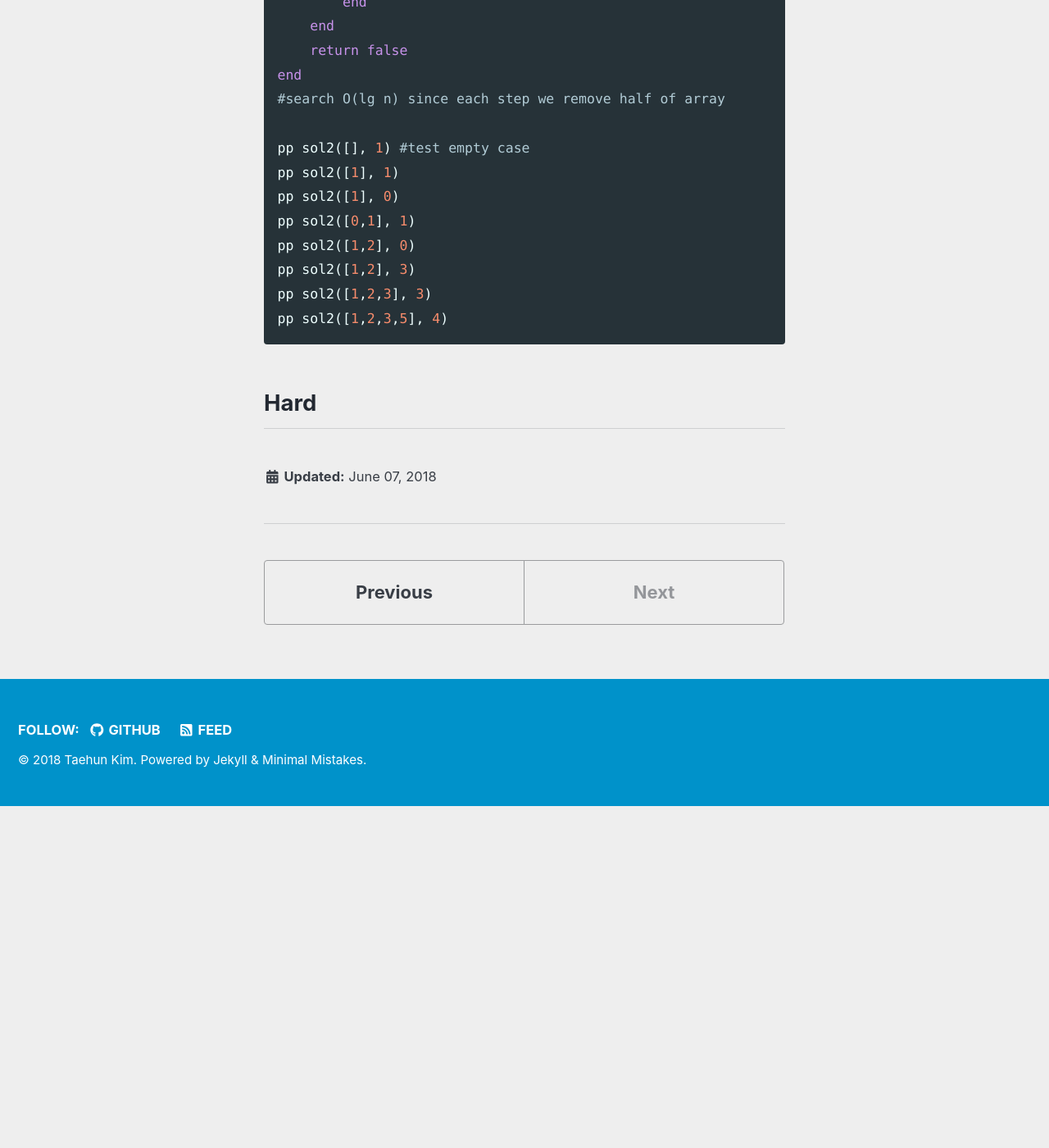
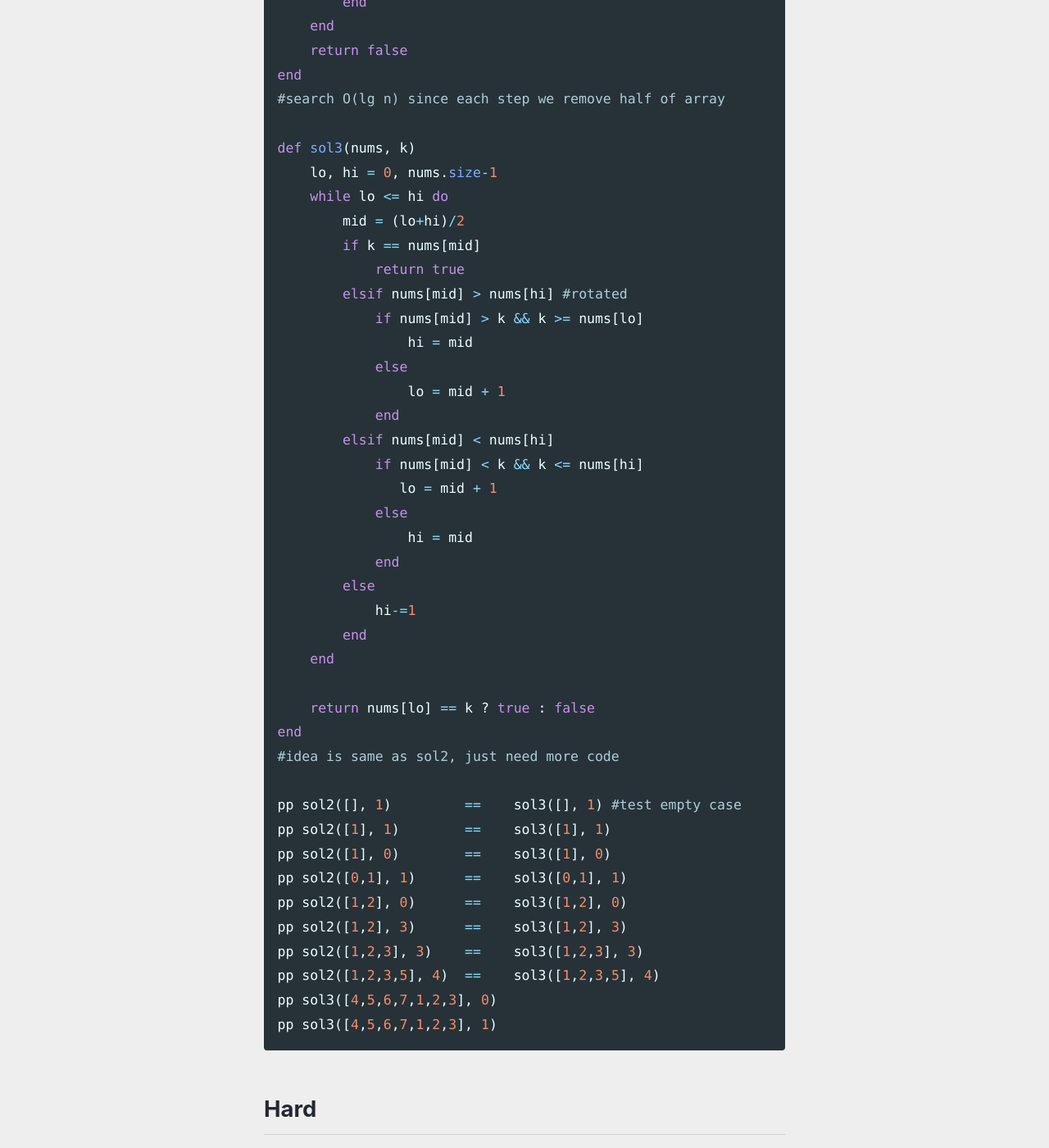
Before and after one commit to tk0221/tk0221.github.io, a Jekyll site: the page built from _docs/coding_practice/quiz.md, in a window 1280 px wide and 1400 px high, scrolled down 3026 px. Shown: the whole window at 82% size. Built offline with Jekyll 4.4.1, drawn with Linux system fonts in a browser that asks for light colours; nearby versions of some CDN libraries; before the commit the page ends 4009 px from its top, so only the background shows below that; some of the changed text lies outside the part shown.

Commit message:
Update quiz.md

````diff
--- a/_docs/coding_practice/quiz.md
+++ b/_docs/coding_practice/quiz.md
@@ -78,7 +78,7 @@ end
 # Req. search k in array and return true or false
 # 1. array is unsorted   => [1,5,2,4,3]
 # 2. array is sorted     => [1,2,3,4,5]
-# 3. array is sorted but pivoted => [3,4,5,1,2]
+# 3. array is sorted but rotated => [3,4,5,1,2]
 
 def sol1(nums, k) #unsorted array
     nums.include?(k)
@@ -102,14 +102,43 @@ def sol2(nums, k) #sorted array
 end
 #search O(lg n) since each step we remove half of array
 
-pp sol2([], 1) #test empty case
-pp sol2([1], 1)
-pp sol2([1], 0)
-pp sol2([0,1], 1)
-pp sol2([1,2], 0)
-pp sol2([1,2], 3)
-pp sol2([1,2,3], 3)
-pp sol2([1,2,3,5], 4)
+def sol3(nums, k)
+    lo, hi = 0, nums.size-1
+    while lo <= hi do
+        mid = (lo+hi)/2
+        if k == nums[mid]
+            return true
+        elsif nums[mid] > nums[hi] #rotated
+            if nums[mid] > k && k >= nums[lo]
+                hi = mid
+            else
+                lo = mid + 1
+            end
+        elsif nums[mid] < nums[hi]
+            if nums[mid] < k && k <= nums[hi]
+               lo = mid + 1
+            else
+                hi = mid
+            end
+        else
+            hi-=1
+        end
+    end
+
+    return nums[lo] == k ? true : false
+end
+#idea is same as sol2, just need more code
+
+pp sol2([], 1)         ==    sol3([], 1) #test empty case
+pp sol2([1], 1)        ==    sol3([1], 1)
+pp sol2([1], 0)        ==    sol3([1], 0)
+pp sol2([0,1], 1)      ==    sol3([0,1], 1)
+pp sol2([1,2], 0)      ==    sol3([1,2], 0)
+pp sol2([1,2], 3)      ==    sol3([1,2], 3)
+pp sol2([1,2,3], 3)    ==    sol3([1,2,3], 3)
+pp sol2([1,2,3,5], 4)  ==    sol3([1,2,3,5], 4)
+pp sol3([4,5,6,7,1,2,3], 0)
+pp sol3([4,5,6,7,1,2,3], 1)
 ```
 
 ## Hard
````
